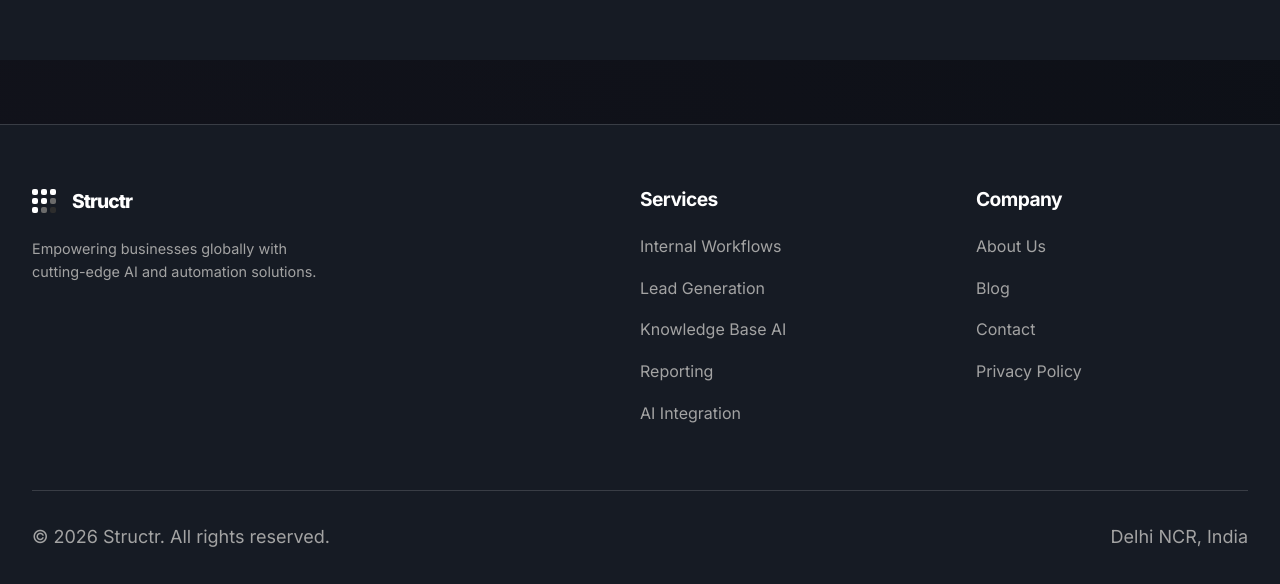
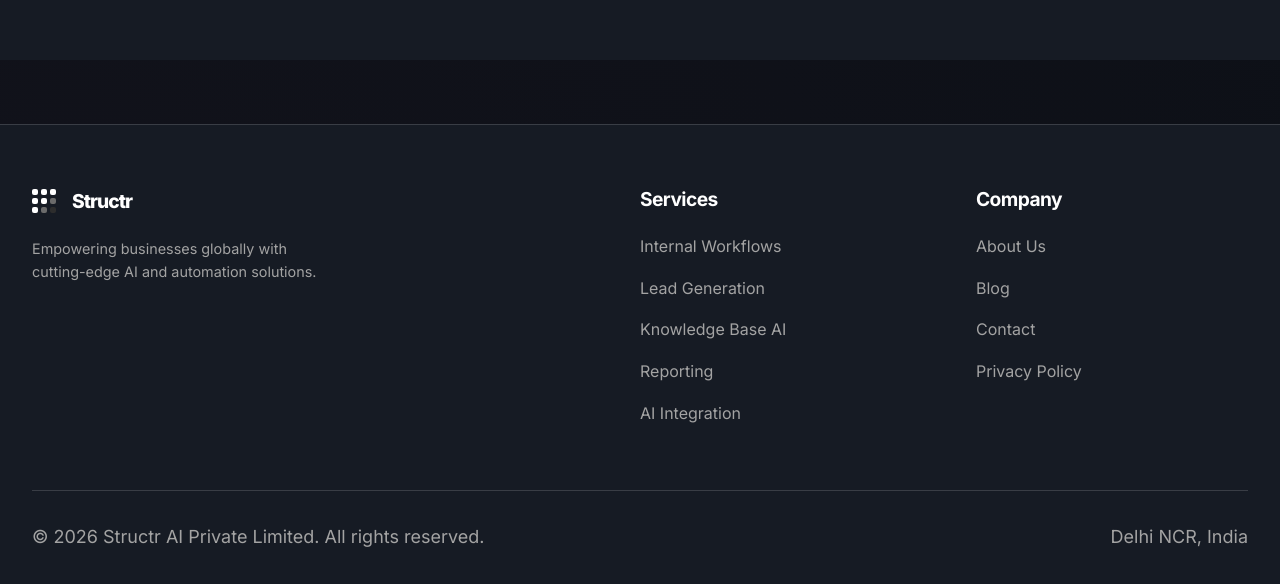
Before and after one commit to madhavbansal0302-sudo/Structr-Web, a website: page about.html in a window 1280 px wide. Shown: the part 2099-2683 px from the top of the page. Drawn offline with nearby package versions, Linux system fonts and the light colour scheme.

Commit message:
footer company name change

```diff
--- a/about.html
+++ b/about.html
@@ -183,7 +183,7 @@
         </div>
       </div>
       <div class="footer-bottom">
-        <p>&copy; 2026 Structr. All rights reserved.</p>
+        <p>&copy; 2026 Structr AI Private Limited. All rights reserved.</p>
         <p>Delhi NCR, India</p>
       </div>
     </div>
```
Also changed, not shown: blog-post.html (+1 -1 lines), contact.html (+1 -1 lines), index.html (+1 -1 lines), services.html (+1 -1 lines), thank-you.html (+1 -1 lines).
